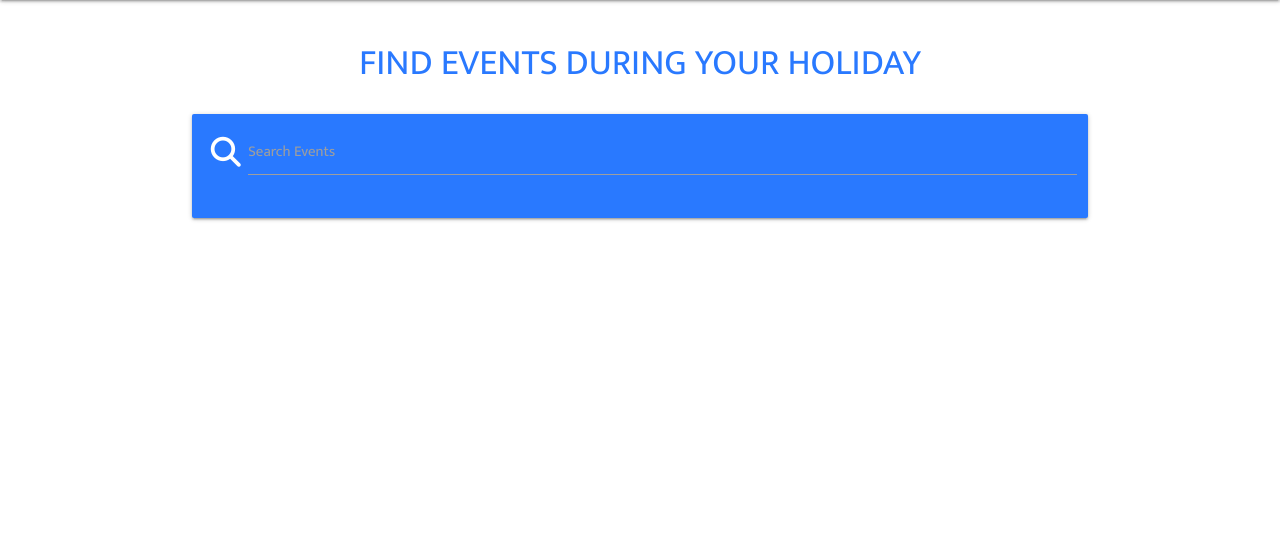
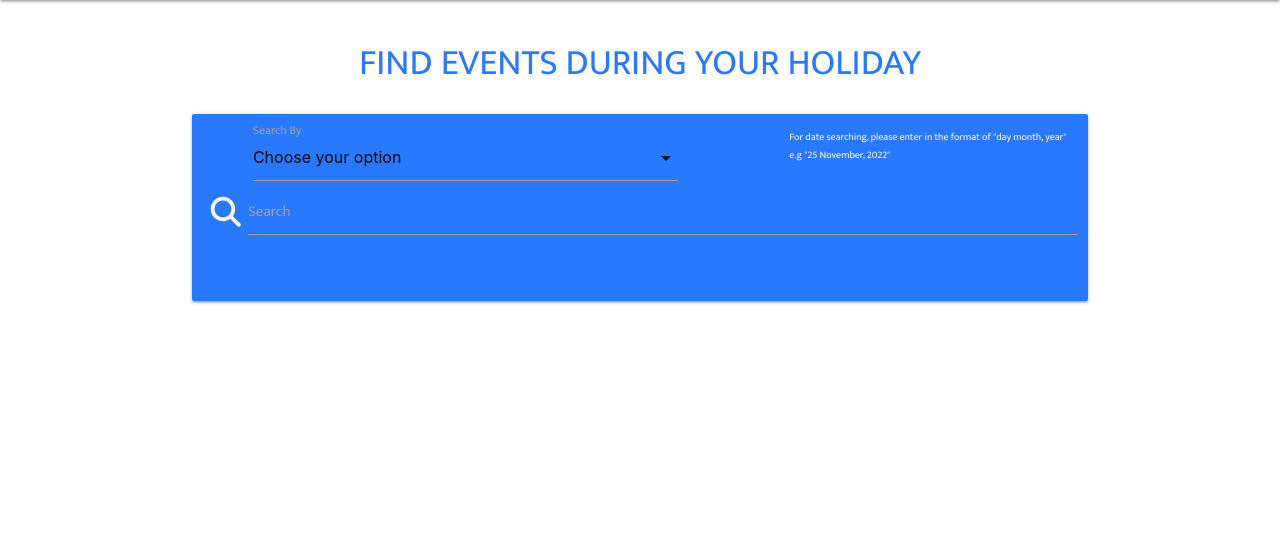
Before and after one commit to ABaron21/Tribal_Holidays, a Flask app: page /events in a window 1280 px wide. Shown: the part 64-605 px from the top of the page. Run offline with Flask 2, Linux system fonts and the light colour scheme; data that the repository does not hold is empty; some libraries are stand-ins or nearby versions.

Commit message:
Add functionality and logic to allow customer users to search through caravans and events by filters chosen such as number of bedrooms in a caravan or the date of an event

```diff
--- a/holidaymanager/routes.py
+++ b/holidaymanager/routes.py
@@ -69,10 +69,37 @@ def logout():
     return redirect(url_for('login'))
 
 
-@app.route("/caravans")
+@app.route("/caravans", methods=["GET", "POST"])
 def caravans():
     caravans = list(Caravans.query.order_by(Caravans.id).all())
+    if request.method == "POST":
+        select = request.form.get("select_filter")
+        if select == "bedrooms":
+            search = request.form.get("search")
+            return redirect(
+                url_for('caravan_search_bedrooms', num_bedrooms=search))
+        elif select == "features":
+            search = request.form.get("search")
+            return redirect(
+                url_for('caravan_search_features', feature=search))
     return render_template("caravans.html", caravans=caravans)
+
+
+@app.route("/caravan-search-bedrooms/<int:num_bedrooms>")
+def caravan_search_bedrooms(num_bedrooms):
+    caravans = list(Caravans.query.order_by(Caravans.id).all())
+    return render_template(
+        "caravan-search-bedrooms.html",
+        caravans=caravans, num_bedrooms=num_bedrooms)
+
+
+@app.route("/caravan-search-features/<feature>")
+def caravan_search_features(feature):
+    caravans = list(Caravans.query.order_by(Caravans.id).all())
+    print(feature)
+    return render_template(
+        "caravan-search-features.html",
+        caravans=caravans, feature=feature)
 
 
 @app.route("/caravan-booking/<int:caravan_id>", methods=["GET", "POST"])
@@ -110,10 +137,34 @@ def remove_caravan_booking(c_booking_id):
     return redirect(url_for('profile', username=session['user']))
 
 
-@app.route("/events")
+@app.route("/events", methods=["GET", "POST"])
 def events():
     events = list(Events.query.order_by(Events.id).all())
+    if request.method == "POST":
+        select = request.form.get("select_filter")
+        if select == "spaces":
+            search = request.form.get("search")
+            return redirect(
+                url_for('events_search_spaces', num_spaces=search))
+        elif select == "date":
+            search = request.form.get("search")
+            return redirect(
+                url_for('events_search_date', date=search))
     return render_template("events.html", events=events)
+
+
+@app.route("/events-search-spaces/<int:num_spaces>", methods=["GET", "POST"])
+def events_search_spaces(num_spaces):
+    events = list(Events.query.order_by(Events.id).all())
+    return render_template(
+        "events-search-spaces.html", events=events, num_spaces=num_spaces)
+
+
+@app.route("/events-search-date/<date>", methods=["GET", "POST"])
+def events_search_date(date):
+    events = list(Events.query.order_by(Events.id).all())
+    return render_template(
+        "events-search-date.html", events=events, date=date)
 
 
 @app.route("/event-booking/<int:event_id>", methods=["GET", "POST"])
@@ -162,7 +213,6 @@ def profile(username):
         if username == account.username:
             account = account
     c_bookings = list(Caravan_Bookings.query.all())
-
     e_bookings = list(
         Event_Bookings.query.all())
 
--- a/holidaymanager/static/css/style.css
+++ b/holidaymanager/static/css/style.css
@@ -138,6 +138,31 @@ main {
     line-height: 40px;
     color: #2979ff;
 }
+.search-panel button{
+    width: 1px;
+    height: 1px;
+    opacity: 0.1;
+    margin: 0;
+    padding: 0;
+}
+.filtr-area{
+    margin: 0;
+}
+.search-filter{
+    margin-top: 20px;
+    margin-bottom: 0;
+    margin-right: 50px;
+    height: 2.2em;
+}
+.search-panel .date-text{
+    margin-top: 10px;
+    padding: 0;
+}
+.date-text{
+    color: #faffff;
+    font-size: 10px;
+    line-height: 75%;
+}
 .search-card .card-content{
     padding: 16px;
 }
@@ -151,6 +176,9 @@ main {
 }
 .card-panel{
     padding: 0;
+}
+.search-input{
+    margin-top: 0;
 }
 .search-input i{
     font-size: 10px;
--- a/holidaymanager/static/js/script.js
+++ b/holidaymanager/static/js/script.js
@@ -4,4 +4,5 @@ $(document).ready(function(){
         format: "dd mmmm, yyyy",
         i18n: {done: "Select"}});
     $('.modal').modal();
+    $('select').formSelect();
 });
--- a/holidaymanager/templates/events.html
+++ b/holidaymanager/templates/events.html
@@ -2,15 +2,30 @@
 {% block content %}
 <div class="container">
     <h1 class="events-title uppercase center">Find Events During Your Holiday</h1>
-    <div class="row card-panel blue accent-3">
-        <form action="" class="col s12">
+    <div class="row card-panel search-panel blue accent-3">
+        <form method="POST" action="{{ url_for('events') }}" class="col s12">
+            <div class="row valign-wrapper filter-area">
+                <div class="input-field col s6 search-filter">
+                    <select id="select_filter" name="select_filter">
+                      <option value="" disabled selected>Choose your option</option>
+                      <option value="spaces">Spaces</option>
+                      <option value="date">Date</option>
+                    </select>
+                    <label>Search By</label>
+                </div>
+                <div class="col s4 date-text">
+                    <p>For date searching, please enter in the format of "day month, year"</p>
+                    <p>e.g "25 November, 2022"</p>
+                </div>
+            </div>
             <div class="row valign-wrapper center-align">
                 <div class="input-field search-input col s12">
                     <i class="fa-solid fa-magnifying-glass white-text prefix"></i>
                     <input type="text" name="search" id="search">
-                    <label for="search">Search Events</label>
+                    <label for="search">Search</label>
                 </div>
             </div>
+            <button class="btn btn-small blue accent-3" type="submit"></button>
         </form>
     </div>
     {% for event in events%}
```
Also changed, not shown: holidaymanager/templates/caravan-search-bedrooms.html (added, +33 -0 lines), holidaymanager/templates/caravan-search-features.html (added, +33 -0 lines), holidaymanager/templates/caravans.html (+14 -3 lines), holidaymanager/templates/events-search-date.html (added, +27 -0 lines), holidaymanager/templates/events-search-spaces.html (added, +27 -0 lines).
